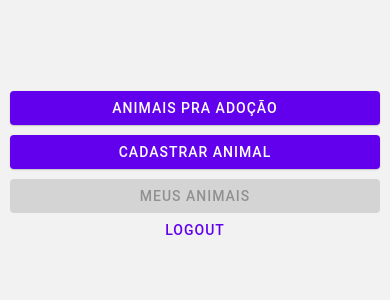
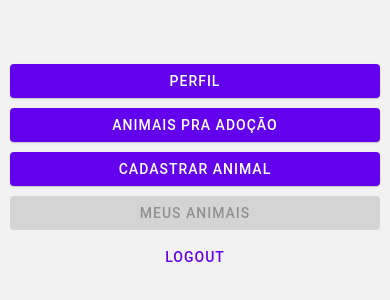
Before and after one commit to meau-app/client, a React Native app: screen /Home in a window 390 px wide. Shown: the part 258-558 px from the top of the page. Built offline with nearby package versions, Linux system fonts and the light colour scheme.

Commit message:
Fix load and add a profile button
Signed-off-by: Rafael Campos Nunes <rafaelnunes@engineer.com>

```diff
--- a/src/pages/Adopt/index.tsx
+++ b/src/pages/Adopt/index.tsx
@@ -29,8 +29,8 @@ export default function Adopt() {
             <Text>Carregando...</Text>
         ) : (
             pets.map((p, i) => {
-                return <Text>{p.name}</Text>
-          })
+                return <Text key={i}>{p.name}</Text>
+            })
         )}
     </View>
   );
--- a/src/pages/Home/index.tsx
+++ b/src/pages/Home/index.tsx
@@ -20,6 +20,13 @@ export default function Home() {
 
   return (
     <ScrollView contentContainerStyle={styles.container}>
+        <Button
+        style={styles.buttonMargin}
+        mode="contained"
+        onPress={() => to('Profile')}
+      >
+        Perfil
+      </Button>
       <Button
         style={styles.buttonMargin}
         mode="contained"
@@ -46,6 +53,7 @@ export default function Home() {
       </Button>
 
       <Button
+        style={styles.buttonMargin}
         onPress={() => {
           Authentication.logout()
             .then(() => {
```
